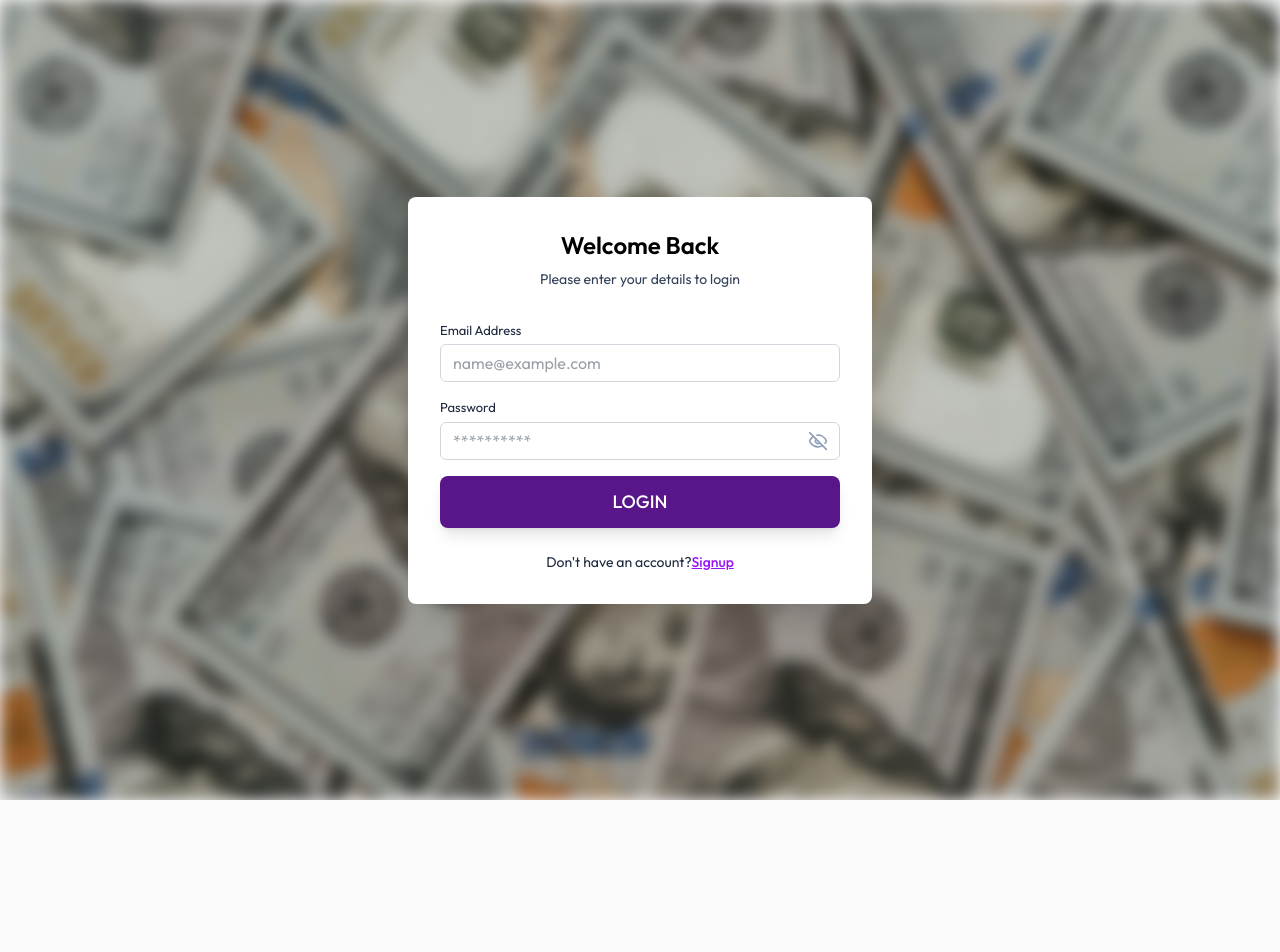
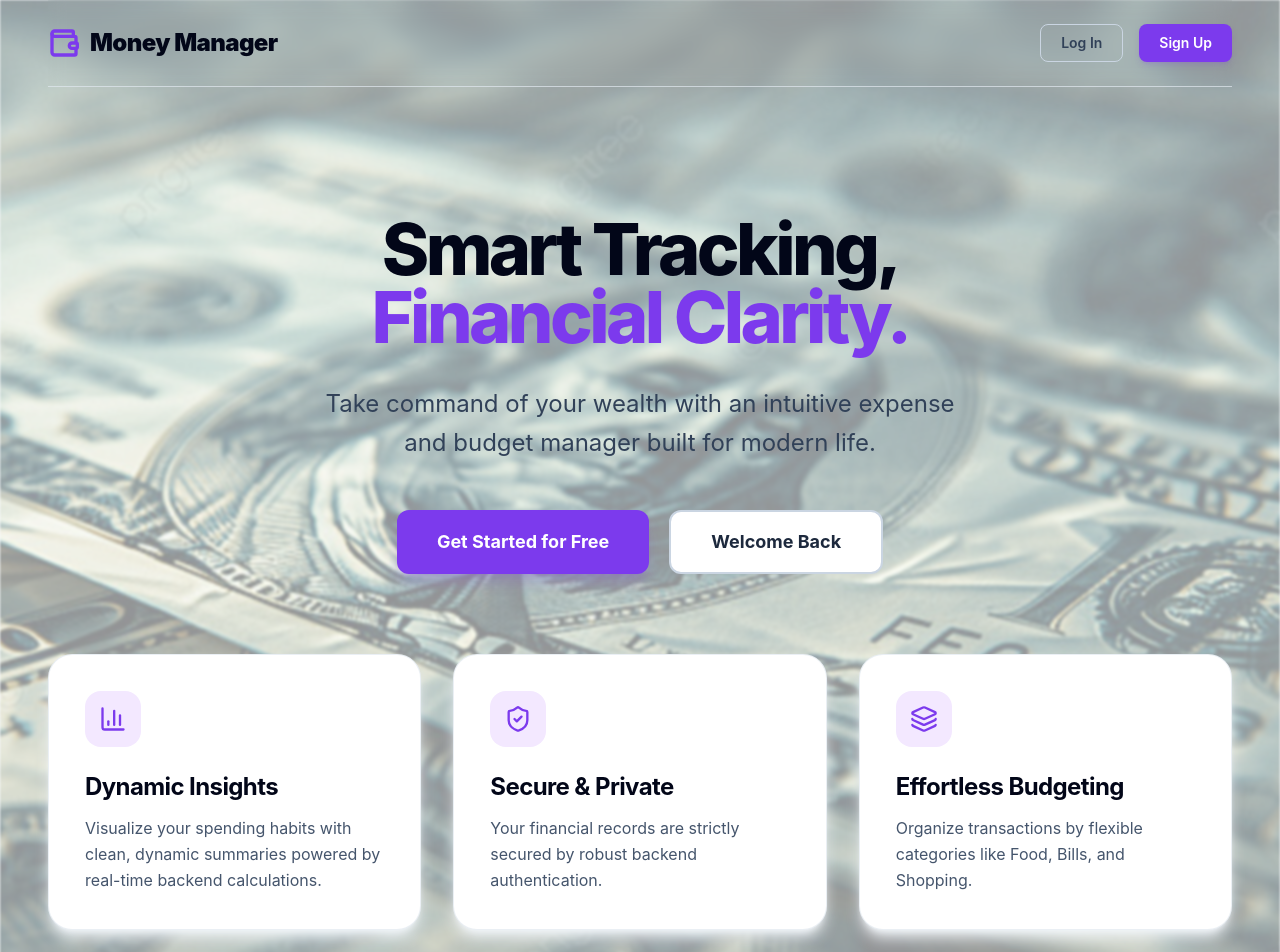
Before and after one commit to Sachin-Chaudharyy/money-manager-react, a React (Vite) app: page / in a window 1280 px wide. Before the commit this address led to /login. Shown: the top 952 px of the page. Before the commit the page ends 800 px from the top, so only its background shows below. Built offline with nearby package versions, Linux system fonts and the light colour scheme.

Commit message:
add landing page

```diff
--- a/src/App.jsx
+++ b/src/App.jsx
@@ -1,5 +1,5 @@
 import { BrowserRouter, Routes, Route, Navigate } from "react-router-dom";
-import { Toaster } from "react-hot-toast"; // or wherever your Toaster is from
+import { Toaster } from "react-hot-toast";
 import Home from "./pages/Home.jsx";
 import Income from "./pages/Income.jsx";
 import Expense from "./pages/Expense.jsx";
@@ -7,11 +7,12 @@ import Category from "./pages/Category.jsx";
 import Filter from "./pages/Filter.jsx";
 import Login from "./pages/Login.jsx";
 import Signup from "./pages/Signup.jsx";
+import Landing from "./pages/Landing.jsx";
 
 const App = () => {
   return (
     <>
-    <Toaster />
+      <Toaster />
       <BrowserRouter>
         <Routes>
           <Route path="/" element={<Root />} />
@@ -30,10 +31,6 @@ const App = () => {
 
 const Root = () => {
   const isAuthenticated = !!localStorage.getItem("token");
-  return isAuthenticated ? (
-    <Navigate to="/dashboard" />
-  ) : (
-    <Navigate to="/login" />
-  );
+  return isAuthenticated ? <Navigate to="/dashboard" /> : <Landing />;
 }
 export default App;
--- a/src/assets/assets.js
+++ b/src/assets/assets.js
@@ -1,10 +1,14 @@
 import logo from "./logo.jpg";
 import login_bg from "./login-bg.jpg"
+import landing_bg from "./landing_bg.jpg";
+import landing_bg_2 from "./landing_bg_2.webp"
 import { Coins, FunnelPlus, LayoutDashboard, List, Wallet } from "lucide-react";
 
 export const assets = {
     logo,
-    login_bg
+    login_bg,
+    landing_bg,
+    landing_bg_2
 }
 export const SIDE_BAR_DATA = [
     {
--- a/src/main.jsx
+++ b/src/main.jsx
@@ -2,12 +2,6 @@ import ReactDOM from 'react-dom/client'
 import './index.css'
 import App from './App.jsx'
 import { AppContextProvider } from './Context/AppContext.jsx'
-
-// createRoot(document.getElementById('root')).render(
-//   <StrictMode>
-//     <App />
-//   </StrictMode>,
-// )
 
 ReactDOM.createRoot(document.getElementById('root')).render(
   <AppContextProvider>
--- /dev/null
+++ b/src/pages/Landing.jsx
@@ -0,0 +1,106 @@
+import React from 'react';
+import { useNavigate } from 'react-router-dom';
+import landing_bg from "../assets/landing_bg.jpg"
+import { Wallet, BarChart3, ShieldCheck, Layers } from 'lucide-react';
+
+const Landing = () => {
+  const navigate = useNavigate();
+
+    const moneyBgImage = landing_bg;
+
+  return (
+    <div className="relative min-h-screen bg-slate-100/50 text-slate-900 font-sans overflow-x-hidden">
+      {/* Hero Background Image */}
+      <div
+        className="absolute inset-0 z-0 bg-cover bg-center bg-no-repeat opacity-40 blur-[1px]"
+        style={{
+          backgroundImage: `url('${moneyBgImage}')`
+        }}
+      />
+
+      {/* Main Content Area */}
+      <div className="relative z-10 flex flex-col items-center px-6 md:px-12">
+        {/* Navbar */}
+        <nav className="w-full max-w-7xl flex justify-between items-center py-6 border-b border-slate-200/70 backdrop-blur-sm">
+          <div className="flex items-center gap-2.5 text-2xl font-black tracking-tight text-slate-950">
+            <Wallet className="w-8 h-8 text-[#7c3aed]" strokeWidth={2.5} /> Money Manager
+          </div>
+          <div className="flex gap-4">
+            <button
+              onClick={() => navigate('/login')}
+              className="px-5 py-2 rounded-lg font-semibold text-sm text-slate-700 transition-all border border-slate-300 hover:bg-slate-200 hover:text-slate-900 cursor-pointer"
+            >
+              Log In
+            </button>
+            <button
+              onClick={() => navigate('/signup')}
+              className="px-5 py-2 rounded-lg font-semibold text-sm bg-[#7c3aed] text-white hover:bg-[#6d28d9] transition-all shadow-md shadow-[#7c3aed]/15 cursor-pointer"
+            >
+              Sign Up
+            </button>
+          </div>
+        </nav>
+
+        {/* Hero Section */}
+        <header className="flex flex-col items-center text-center max-w-4xl mt-24 md:mt-32 mb-20">
+          <h1 className="text-5xl md:text-7xl font-extrabold tracking-tighter leading-[0.95] text-slate-950">
+            Smart Tracking, <br />
+            <span className="text-[#7c3aed]">Financial Clarity.</span>
+          </h1>
+          <p className="mt-8 text-xl md:text-2xl text-slate-700 max-w-2xl leading-relaxed">
+            Take command of your wealth with an intuitive expense and budget manager built for modern life.
+          </p>
+          <div className="mt-12 flex flex-col sm:flex-row gap-5 justify-center w-full sm:w-auto">
+            <button
+              onClick={() => navigate('/signup')}
+              className="px-10 py-4 rounded-xl font-bold text-lg bg-[#7c3aed] text-white hover:bg-[#6d28d9] transition-all transform hover:-translate-y-0.5 shadow-lg shadow-[#7c3aed]/20 cursor-pointer"
+            >
+              Get Started for Free
+            </button>
+            <button
+              onClick={() => navigate('/login')}
+              className="px-10 py-4 rounded-xl font-bold text-lg bg-white border-2 border-slate-300 text-slate-800 hover:bg-slate-100 transition-all transform hover:-translate-y-0.5 cursor-pointer"
+            >
+              Welcome Back
+            </button>
+          </div>
+        </header>
+        <section className="grid grid-cols-1 md:grid-cols-3 gap-8 w-full max-w-7xl mb-24">
+          <div className="bg-white border border-slate-200/70 p-9 rounded-3xl shadow-lg shadow-slate-100 hover:border-[#7c3aed]/20 hover:shadow-[#7c3aed]/5 transition-all group">
+            <div className="text-3xl mb-6 bg-[#f3e8ff] w-14 h-14 flex items-center justify-center rounded-2xl text-[#7c3aed] group-hover:scale-105 transition-transform">
+              <BarChart3 className="w-7 h-7" />
+            </div>
+            <h3 className="text-2xl font-bold text-slate-950 mb-3 tracking-tight">Dynamic Insights</h3>
+            <p className="text-slate-600 leading-relaxed text-base">
+              Visualize your spending habits with clean, dynamic summaries powered by real-time backend calculations.
+            </p>
+          </div>
+          <div className="bg-white border border-slate-200/70 p-9 rounded-3xl shadow-lg shadow-slate-100 hover:border-[#7c3aed]/20 hover:shadow-[#7c3aed]/5 transition-all group">
+            <div className="text-3xl mb-6 bg-[#f3e8ff] w-14 h-14 flex items-center justify-center rounded-2xl text-[#7c3aed] group-hover:scale-105 transition-transform">
+              <ShieldCheck className="w-7 h-7" />
+            </div>
+            <h3 className="text-2xl font-bold text-slate-950 mb-3 tracking-tight">Secure & Private</h3>
+            <p className="text-slate-600 leading-relaxed text-base">
+              Your financial records are strictly secured by robust backend authentication.
+            </p>
+          </div>
+          <div className="bg-white border border-slate-200/70 p-9 rounded-3xl shadow-lg shadow-slate-100 hover:border-[#7c3aed]/20 hover:shadow-[#7c3aed]/5 transition-all group">
+            <div className="text-3xl mb-6 bg-[#f3e8ff] w-14 h-14 flex items-center justify-center rounded-2xl text-[#7c3aed] group-hover:scale-105 transition-transform">
+              <Layers className="w-7 h-7" />
+            </div>
+            <h3 className="text-2xl font-bold text-slate-950 mb-3 tracking-tight">Effortless Budgeting</h3>
+            <p className="text-slate-600 leading-relaxed text-base">
+              Organize transactions by flexible categories like Food, Bills, and Shopping.
+            </p>
+          </div>
+        </section>
+        <footer className="w-full max-w-7xl mt-auto py-8 border-t border-slate-200 flex justify-between items-center text-sm text-slate-500">
+          <p>&copy; {new Date().getFullYear()} Money Manager. All rights reserved.</p>
+          <p className="hidden sm:block">Securely managed. Smartly spent.</p>
+        </footer>
+      </div>
+    </div>
+  );
+};
+
+export default Landing;
--- a/src/pages/Login.jsx
+++ b/src/pages/Login.jsx
@@ -1,7 +1,7 @@
 import { useState, useContext } from "react";
 import { Link, useNavigate } from "react-router-dom";
-import { assets } from "../assets/assets"; // adjust path
-import Input from "../components/input";
+import { assets } from "../assets/assets";
+import Input from "../components/Input";
 import { validateEmail } from '../util/validation';
 import axiosConfig from "../util/axiosConfig";
 import { Loader, LoaderCircle } from "lucide-react";
--- a/src/pages/Signup.jsx
+++ b/src/pages/Signup.jsx
@@ -1,7 +1,7 @@
 import { useState } from "react";
 import { Link, useNavigate } from "react-router-dom";
 import { assets } from "../assets/assets";
-import Input from "../components/input";
+import Input from "../components/Input";
 import { validateEmail } from '../util/validation';
 import axiosConfig from "../util/axiosConfig";
 import { API_ENDPOINTS } from "../util/apiEndPoints";
```
Also changed, not shown: src/assets/landing_bg.jpg (added), src/assets/landing_bg_2.webp (added).
